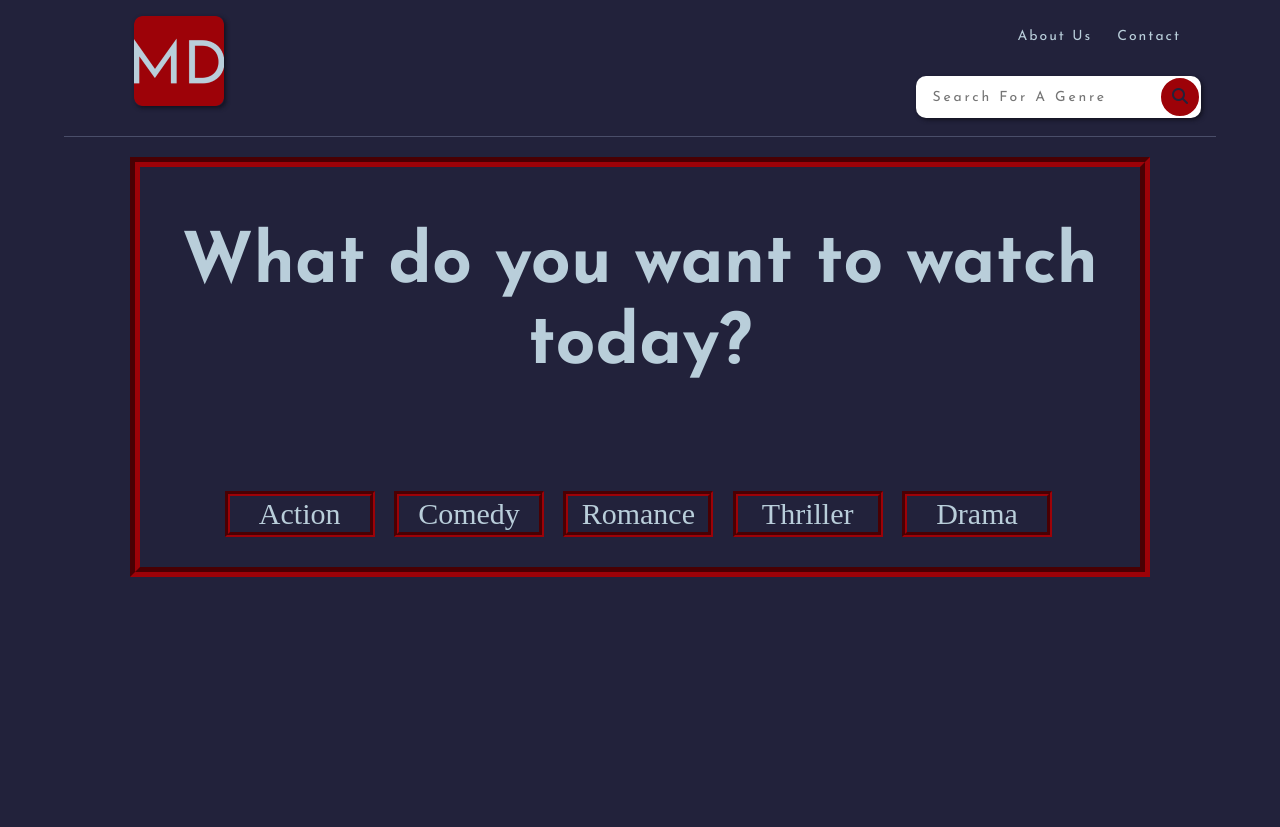
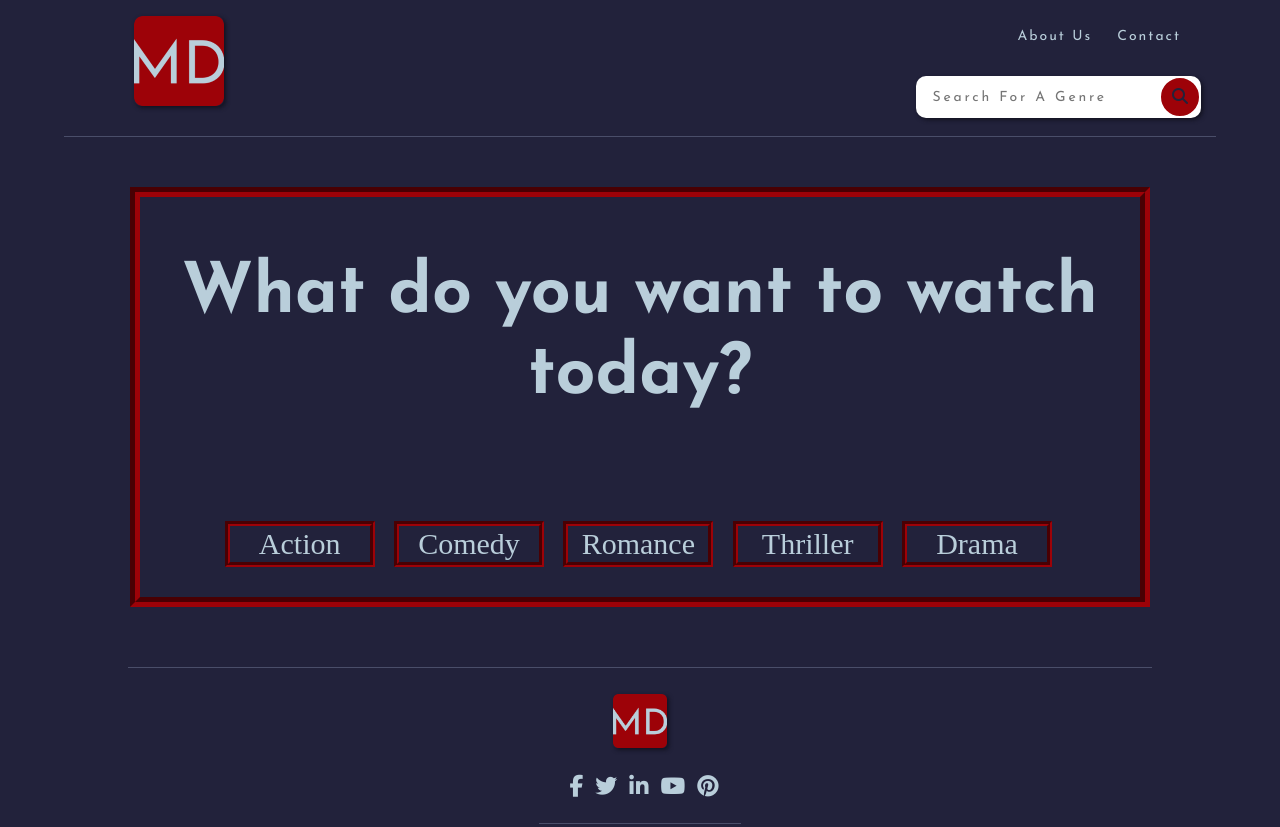
Before and after one commit to NinaAlden/group-project2, a plain HTML site: page index.html in a window 1280 px wide. Shown: the top 827 px of the page. Drawn offline with Linux system fonts and the light colour scheme.

Commit message:
changing footer position index

```diff
--- a/styles/grid.scss
+++ b/styles/grid.scss
@@ -8,6 +8,7 @@
     width: 1000px;
     height: 800px;
     margin-top: 20px;
+    margin-bottom: 20px;
     display: grid;
     grid-template-columns: repeat(12, 1fr);
     grid-template-rows: repeat( 6, 1fr);
--- a/styles/index.scss
+++ b/styles/index.scss
@@ -3,11 +3,17 @@
 @import 'footer';
 @import 'main';
 
+main {
+    min-height: 100%;
+    max-width: 80%;
+}
+
 .cat-container
 {
     width: 1000px;
     height: 400px;
-    margin-top: 20px;
+    margin-top: 50px;
+    margin-bottom: 50px;
     display: grid;
     grid-template-columns: repeat(12, 1fr);
     grid-template-rows: repeat( 4, 1fr);
```
Also changed, not shown: styles/grid.css, styles/index.css.
